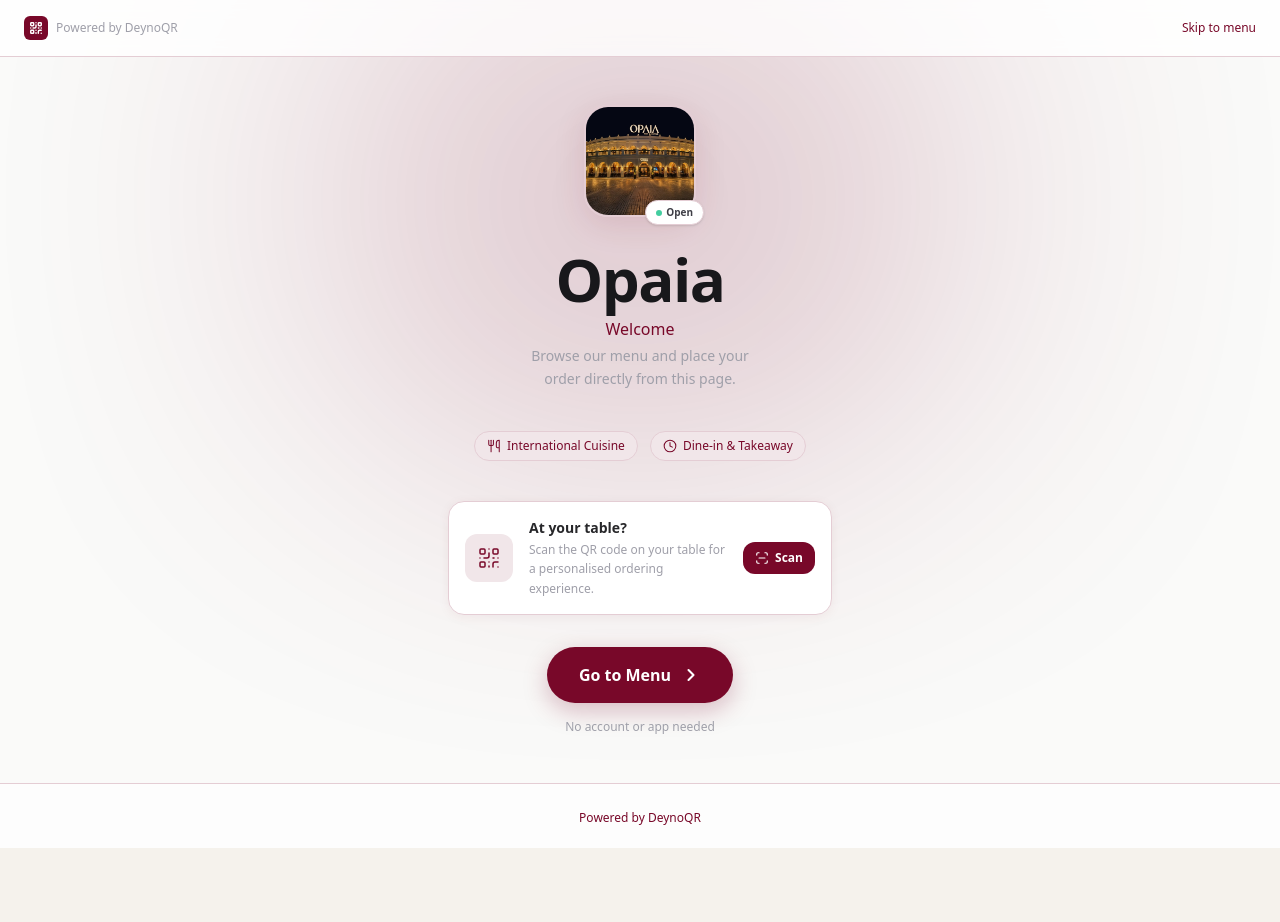
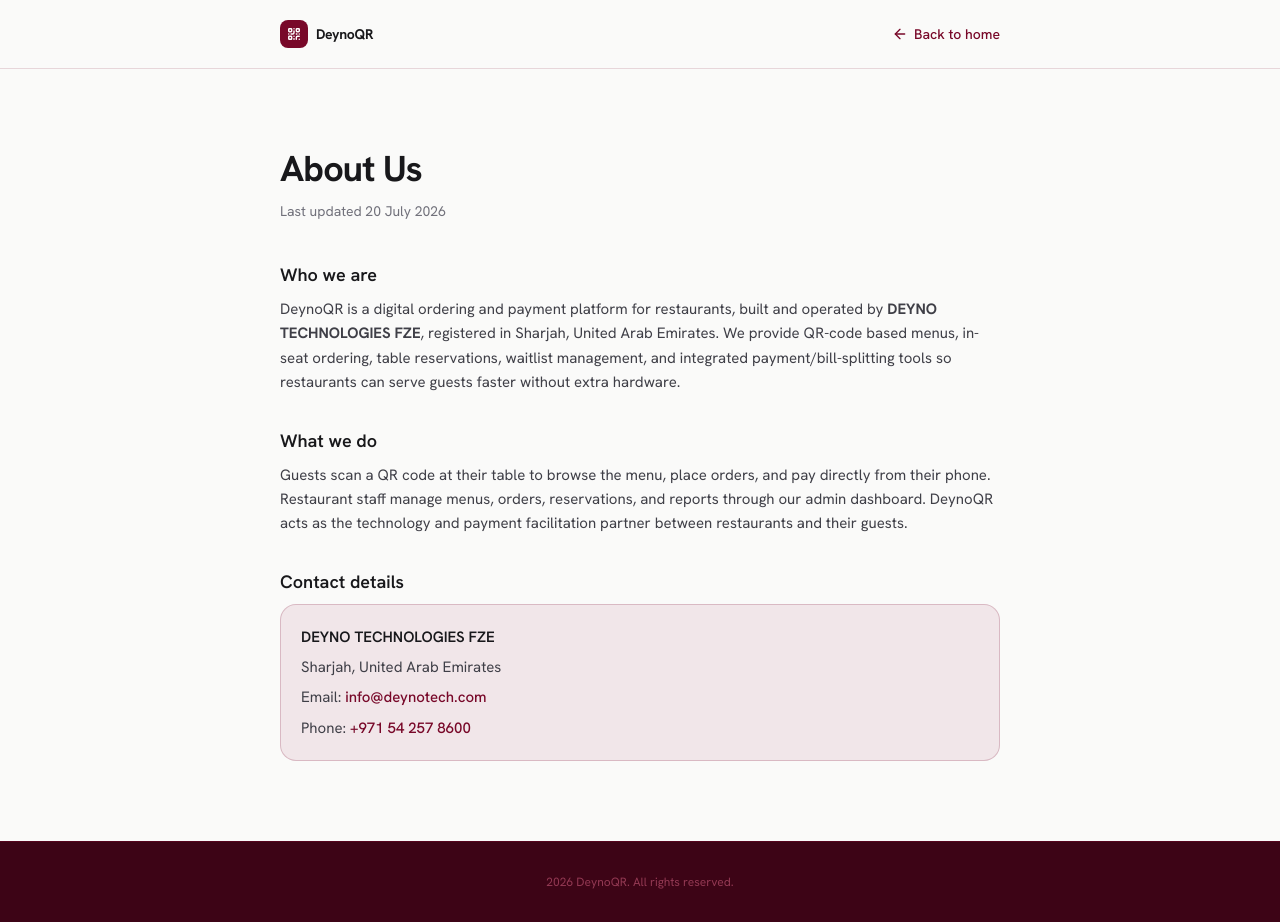
Before and after one commit to Moif-Technology/qrMenu, a React (Vite) app in the folder frontend/: page /about in a window 1280 px wide. Before the commit this address led to /. Before the commit the page ends 848 px from the top, so only its background shows below. Built offline with nearby package versions, Linux system fonts and the light colour scheme; no server answers.

Commit message:
Done adding contact details and refund policy

```diff
--- a/frontend/src/App.jsx
+++ b/frontend/src/App.jsx
@@ -42,6 +42,10 @@
 
 // Coming soon page for restaurants not yet live
 const LaunchingSoonPage = lazy(() => import("./pages/LaunchingSoonPage"));
+
+// Company info / legal pages
+const AboutUsPage = lazy(() => import("./pages/AboutUsPage"));
+const RefundPolicyPage = lazy(() => import("./pages/RefundPolicyPage"));
 
 // Existing restaurant pages
 const MenuPage = lazy(() => import("./pages/MenuPage"));
@@ -99,6 +103,10 @@
                 <OpaiaEntryPage />
               }
             />
+
+            {/* ── Company info / legal (public, unprefixed) ── */}
+            <Route path="/about" element={<AboutUsPage />} />
+            <Route path="/refund-policy" element={<RefundPolicyPage />} />
 
             {/* ── Restaurant menu ──
                 In the opaia context: URL = /opaia/menu  → MenuPage
--- /dev/null
+++ b/frontend/src/pages/AboutUsPage.jsx
@@ -0,0 +1,88 @@
+import { useEffect } from "react";
+import { QrCode, ArrowLeft } from "lucide-react";
+
+/* Brand palette (matches LandingPage)
+   Primary: #780829 | Dark: #85203e | Mid: #933953 | Soft: #c99ca9 | Light: #f1e6e9
+*/
+
+export default function AboutUsPage() {
+  useEffect(() => {
+    const prev = document.title;
+    document.title = "About Us - DeynoQR";
+    return () => { document.title = prev; };
+  }, []);
+
+  return (
+    <div
+      className="min-h-[100dvh] bg-stone-50 text-zinc-900"
+      style={{ fontFamily: '"Hanken Grotesk", system-ui, sans-serif' }}
+    >
+      <header className="border-b" style={{ borderColor: "rgba(120,8,41,0.15)" }}>
+        <div className="max-w-3xl mx-auto px-4 sm:px-6 py-5 flex items-center justify-between">
+          <a href="/" className="flex items-center gap-2 group">
+            <div className="w-7 h-7 rounded-lg flex items-center justify-center" style={{ background: "#780829" }}>
+              <QrCode className="w-3.5 h-3.5 text-white" strokeWidth={2.5} />
+            </div>
+            <span className="font-bold text-zinc-900 text-sm tracking-tight">DeynoQR</span>
+          </a>
+          <a href="/" className="inline-flex items-center gap-1.5 text-sm font-medium hover:opacity-70 transition-opacity" style={{ color: "#780829" }}>
+            <ArrowLeft className="w-4 h-4" />
+            Back to home
+          </a>
+        </div>
+      </header>
+
+      <main className="max-w-3xl mx-auto px-4 sm:px-6 py-14 sm:py-20">
+        <h1 className="text-3xl sm:text-4xl font-bold tracking-tight mb-3">About Us</h1>
+        <p className="text-sm text-zinc-500 mb-10">Last updated 20 July 2026</p>
+
+        <div className="space-y-8 text-[15px] leading-relaxed text-zinc-700">
+          <section>
+            <h2 className="text-lg font-semibold text-zinc-900 mb-2">Who we are</h2>
+            <p>
+              DeynoQR is a digital ordering and payment platform for restaurants, built and
+              operated by <strong>DEYNO TECHNOLOGIES FZE</strong>, registered in Sharjah, United
+              Arab Emirates. We provide QR-code based menus, in-seat ordering, table reservations,
+              waitlist management, and integrated payment/bill-splitting tools so restaurants can
+              serve guests faster without extra hardware.
+            </p>
+          </section>
+
+          <section>
+            <h2 className="text-lg font-semibold text-zinc-900 mb-2">What we do</h2>
+            <p>
+              Guests scan a QR code at their table to browse the menu, place orders, and pay
+              directly from their phone. Restaurant staff manage menus, orders, reservations, and
+              reports through our admin dashboard. DeynoQR acts as the technology and payment
+              facilitation partner between restaurants and their guests.
+            </p>
+          </section>
+
+          <section>
+            <h2 className="text-lg font-semibold text-zinc-900 mb-2">Contact details</h2>
+            <div className="rounded-2xl border p-5 space-y-1.5" style={{ borderColor: "rgba(120,8,41,0.2)", background: "#f1e6e9" }}>
+              <p className="font-semibold text-zinc-900">DEYNO TECHNOLOGIES FZE</p>
+              <p>Sharjah, United Arab Emirates</p>
+              <p>
+                Email:{" "}
+                <a href="mailto:info@deynotech.com" className="font-medium hover:underline" style={{ color: "#780829" }}>
+                  info@deynotech.com
+                </a>
+              </p>
+              <p>
+                Phone:{" "}
+                <a href="tel:+971542578600" className="font-medium hover:underline" style={{ color: "#780829" }}>
+                  +971 54 257 8600
+                </a>
+              </p>
+            </div>
+          </section>
+        </div>
+      </main>
+
+      <footer className="py-8 border-t text-center text-xs" style={{ background: "#3d0416", borderColor: "rgba(120,8,41,0.4)", color: "#933953" }}>
+        2026 DeynoQR. All rights reserved.
+      </footer>
+    </div>
+  );
+}
--- a/frontend/src/pages/LandingPage.jsx
+++ b/frontend/src/pages/LandingPage.jsx
@@ -192,7 +192,7 @@
           <div className="hidden md:block w-px h-5 bg-zinc-700/60 mx-0.5" />
 
           <a
-            href="mailto:sabeeh@moiftech.com"
+            href="mailto:info@deynotech.com"
             className="flex-none inline-flex items-center gap-1.5 px-4 py-2 rounded-full text-white text-[13px] font-semibold active:scale-95 transition-all duration-200"
             style={{ background: "#780829" }}
             onMouseEnter={(e) => { e.currentTarget.style.background = "#85203e"; }}
@@ -243,7 +243,7 @@
 
               <div className="flex flex-wrap gap-3 mt-8">
                 <a
-                  href="mailto:sabeeh@moiftech.com"
+                  href="mailto:info@deynotech.com"
                   className="inline-flex items-center gap-2.5 px-6 py-3 rounded-full text-white font-semibold text-sm active:scale-[0.97] transition-all duration-200 group"
                   style={{ background: "#780829", boxShadow: "0 6px 20px rgba(120,8,41,0.28)" }}
                   onMouseEnter={(e) => { e.currentTarget.style.background = "#85203e"; }}
@@ -632,7 +632,7 @@
                 DeynoQR is built to deploy fast. Most restaurants go live the same day.
               </p>
               <a
-                href="mailto:sabeeh@moiftech.com"
+                href="mailto:info@deynotech.com"
                 className="inline-flex items-center gap-2.5 mt-8 px-6 py-3 rounded-full text-white font-semibold text-sm active:scale-[0.97] transition-all duration-200 group"
                 style={{ background: "#780829" }}
                 onMouseEnter={(e) => { e.currentTarget.style.background = "#85203e"; }}
@@ -833,7 +833,7 @@
             Contact us to set up DeynoQR for your business. Quick setup, no hardware required.
           </p>
           <a
-            href="mailto:sabeeh@moiftech.com"
+            href="mailto:info@deynotech.com"
             className="inline-flex items-center gap-3 px-8 py-4 rounded-full font-semibold text-sm active:scale-[0.97] transition-all duration-200 group reveal"
             style={{ background: "white", color: "#780829", boxShadow: "0 8px 28px rgba(0,0,0,0.2)" }}
             onMouseEnter={(e) => { e.currentTarget.style.background = "#f1e6e9"; }}
@@ -854,7 +854,8 @@
           FOOTER
       ══════════════════════════════════════ */}
       <footer className="py-10 border-t" style={{ background: "#3d0416", borderColor: "rgba(120,8,41,0.4)" }}>
-        <div className="max-w-7xl mx-auto px-4 sm:px-6 lg:px-8 flex flex-col sm:flex-row items-center justify-between gap-5">
+        <div className="max-w-7xl mx-auto px-4 sm:px-6 lg:px-8">
+          <div className="flex flex-col sm:flex-row items-center justify-between gap-5">
             <a href="/" className="flex items-center gap-2 group">
               <div
                 className="w-7 h-7 rounded-lg flex items-center justify-center group-hover:opacity-85 transition-opacity"
@@ -865,15 +866,29 @@
               <span className="font-bold text-white text-sm">DeynoQR</span>
             </a>
 
-          <nav className="flex items-center gap-5 text-xs" style={{ color: "#c99ca9" }}>
+            <nav className="flex flex-wrap items-center justify-center gap-5 text-xs" style={{ color: "#c99ca9" }}>
               <a href="#features" className="hover:text-white transition-colors">Features</a>
               <a href="#clients" className="hover:text-white transition-colors">Clients</a>
               <a href="#how-it-works" className="hover:text-white transition-colors">How it works</a>
               <a href="#payments" className="hover:text-white transition-colors">Billing</a>
-            <a href="mailto:sabeeh@moiftech.com" className="hover:text-white transition-colors">Contact</a>
+              <a href="/about" className="hover:text-white transition-colors">About Us</a>
+              <a href="/refund-policy" className="hover:text-white transition-colors">Refund &amp; Cancellation</a>
+              <a href="mailto:info@deynotech.com" className="hover:text-white transition-colors">Contact</a>
             </nav>
+          </div>
 
-          <p className="text-xs" style={{ color: "#933953" }}>2026 DeynoQR. All rights reserved.</p>
+          <div
+            className="mt-8 pt-6 border-t flex flex-col sm:flex-row items-center justify-between gap-3 text-xs"
+            style={{ borderColor: "rgba(120,8,41,0.4)", color: "#933953" }}
+          >
+            <p>
+              DEYNO TECHNOLOGIES FZE &middot; Sharjah, United Arab Emirates &middot;{" "}
+              <a href="mailto:info@deynotech.com" className="hover:text-white transition-colors">info@deynotech.com</a>
+              {" "}&middot;{" "}
+              <a href="tel:+971542578600" className="hover:text-white transition-colors">+971 54 257 8600</a>
+            </p>
+            <p>2026 DeynoQR. All rights reserved.</p>
+          </div>
         </div>
       </footer>
 
--- /dev/null
+++ b/frontend/src/pages/RefundPolicyPage.jsx
@@ -0,0 +1,78 @@
+import { useEffect } from "react";
+import { QrCode, ArrowLeft } from "lucide-react";
+
+/* Brand palette (matches LandingPage)
+   Primary: #780829 | Dark: #85203e | Mid: #933953 | Soft: #c99ca9 | Light: #f1e6e9
+*/
+
+const clauses = [
+  `Refunds are subject to the applicable payment service provider's rules and technical capabilities.`,
+  `Automated Refund Transaction Fee: AED 90 per automated Refund Transaction.`,
+  `Original Transaction Fees and applicable processing charges are non-refundable following a Refund.`,
+  `The Merchant is responsible for chargebacks, payment disputes, reversals, and related charges arising from Merchant Transactions.`,
+  `Deyno may deduct Refunds, Chargebacks, reversals, disputes, and related fees from current or future Settlement amounts.`,
+  `The Merchant shall provide transaction records and supporting documents reasonably requested to respond to payment disputes or Chargebacks.`,
+];
+
+export default function RefundPolicyPage() {
+  useEffect(() => {
+    const prev = document.title;
+    document.title = "Refund & Cancellation Policy - DeynoQR";
+    return () => { document.title = prev; };
+  }, []);
+
+  return (
+    <div
+      className="min-h-[100dvh] bg-stone-50 text-zinc-900"
+      style={{ fontFamily: '"Hanken Grotesk", system-ui, sans-serif' }}
+    >
+      <header className="border-b" style={{ borderColor: "rgba(120,8,41,0.15)" }}>
+        <div className="max-w-3xl mx-auto px-4 sm:px-6 py-5 flex items-center justify-between">
+          <a href="/" className="flex items-center gap-2 group">
+            <div className="w-7 h-7 rounded-lg flex items-center justify-center" style={{ background: "#780829" }}>
+              <QrCode className="w-3.5 h-3.5 text-white" strokeWidth={2.5} />
+            </div>
+            <span className="font-bold text-zinc-900 text-sm tracking-tight">DeynoQR</span>
+          </a>
+          <a href="/" className="inline-flex items-center gap-1.5 text-sm font-medium hover:opacity-70 transition-opacity" style={{ color: "#780829" }}>
+            <ArrowLeft className="w-4 h-4" />
+            Back to home
+          </a>
+        </div>
+      </header>
+
+      <main className="max-w-3xl mx-auto px-4 sm:px-6 py-14 sm:py-20">
+        <h1 className="text-3xl sm:text-4xl font-bold tracking-tight mb-10">Refund &amp; Cancellation Policy</h1>
+
+        <div className="space-y-4 text-[15px] leading-relaxed text-zinc-700">
+          <ol className="space-y-4 list-decimal list-outside pl-5">
+            {clauses.map((c, i) => (
+              <li key={i}>{c}</li>
+            ))}
+          </ol>
+        </div>
+
+        <div className="mt-10 rounded-2xl border p-5 space-y-1.5" style={{ borderColor: "rgba(120,8,41,0.2)", background: "#f1e6e9" }}>
+          <p className="font-semibold text-zinc-900">DEYNO TECHNOLOGIES FZE</p>
+          <p>Sharjah, United Arab Emirates</p>
+          <p>
+            Email:{" "}
+            <a href="mailto:info@deynotech.com" className="font-medium hover:underline" style={{ color: "#780829" }}>
+              info@deynotech.com
+            </a>
+          </p>
+          <p>
+            Phone:{" "}
+            <a href="tel:+971542578600" className="font-medium hover:underline" style={{ color: "#780829" }}>
+              +971 54 257 8600
+            </a>
+          </p>
+        </div>
+      </main>
+
+      <footer className="py-8 border-t text-center text-xs" style={{ background: "#3d0416", borderColor: "rgba(120,8,41,0.4)", color: "#933953" }}>
+        2026 DeynoQR. All rights reserved.
+      </footer>
+    </div>
+  );
+}
```
Lines whose indentation alone changed are shown as unchanged.
